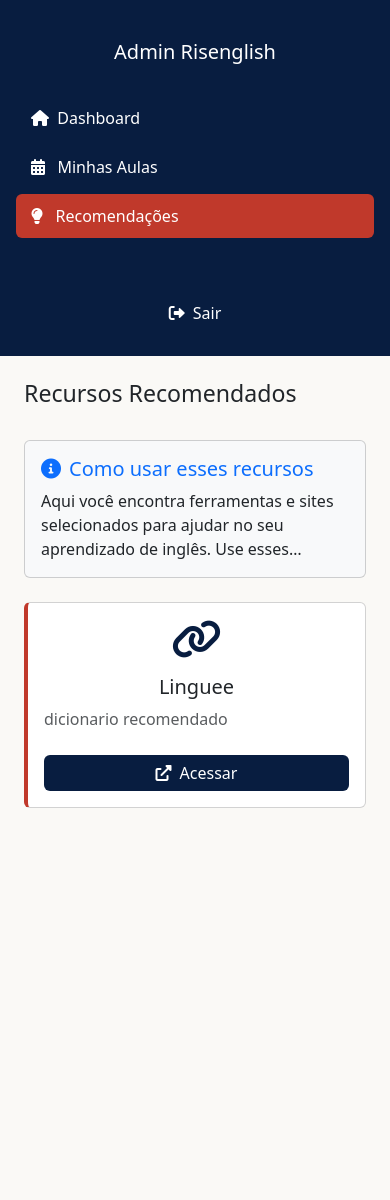
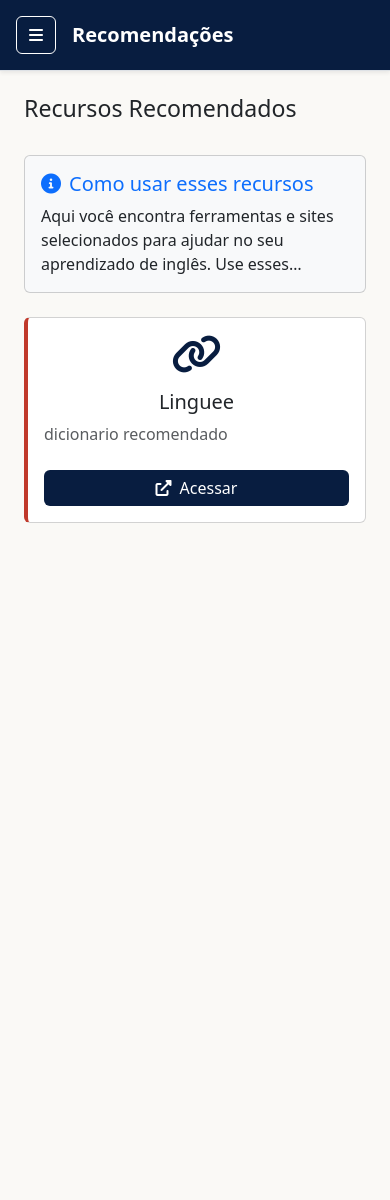
Before and after one commit to jorgeapontes/Risenglish, a PHP site: page /aluno/recomendacoes.php in a window 390 px wide. After the commit the page ends 523 px from the top, so only its background shows below. Run offline with PHP 8.4, Linux system fonts and the light colour scheme; a user stored in the database is signed in; data comes from the database, SQL or seed files in the repository.

Commit message:
terminando responsividade

```diff
--- a/php/aluno/recomendacoes.php
+++ b/php/aluno/recomendacoes.php
@@ -37,53 +37,11 @@ $recursos = $stmt->fetchAll(PDO::FETCH_ASSOC);
     <title>Recomendações - Risenglish</title>
     <link href="https://cdn.jsdelivr.net/npm/bootstrap@5.3.0/dist/css/bootstrap.min.css" rel="stylesheet">
     <link rel="stylesheet" href="https://cdnjs.cloudflare.com/ajax/libs/font-awesome/6.0.0-beta3/css/all.min.css">
+    <link rel="stylesheet" href="../../css/aluno/dashboard.css">
     <style>
         body {
             background-color: #FAF9F6;
             overflow-x: hidden;
-        }
-
-        .sidebar {
-            position: fixed;
-            left: 0;
-            top: 0;
-            height: 100vh;
-            width: 16.666667%;
-            background-color: #081d40;
-            color: #fff;
-            z-index: 1000;
-            overflow-y: auto;
-        }
-
-        .sidebar a {
-            color: #fff;
-            text-decoration: none;
-            display: block;
-            padding: 10px 15px;
-            margin-bottom: 5px;
-            border-radius: 5px;
-            transition: 0.3s;
-        }
-
-        .sidebar a:hover {
-            background-color: rgba(255, 255, 255, 0.1);
-            transform: translateX(3px);
-            transition: 0.3s;
-        }
-
-        .sidebar .active {
-            background-color: #c0392b;
-        }
-
-        .sidebar .active:hover{
-            background-color: #c0392b;
-        }
-
-        .main-content {
-            margin-left: 16.666667%;
-            width: 83.333333%;
-            min-height: 100vh;
-            overflow-y: auto;
         }
 
         .btn-danger {
@@ -127,13 +85,12 @@ $recursos = $stmt->fetchAll(PDO::FETCH_ASSOC);
         }
 
         .card-text {
-            display: -webkit-box; /* Define a div como uma caixa de flex */
-            -webkit-line-clamp: 3; /* Limita o texto a 3 linhas */
+            display: -webkit-box;
+            -webkit-line-clamp: 3;
             line-clamp: 3;
-            -webkit-box-orient: vertical; /* Orienta o conteúdo verticalmente */
-            overflow: hidden; /* Oculta o texto que ultrapassar o limite */
-            text-overflow: ellipsis; /* Adiciona reticências (...) ao final do texto */
-            /* Você também pode adicionar outras propriedades como width, max-width, etc. */
+            -webkit-box-orient: vertical;
+            overflow: hidden;
+            text-overflow: ellipsis;
         }
 
         .recurso-icon {
@@ -156,31 +113,77 @@ $recursos = $stmt->fetchAll(PDO::FETCH_ASSOC);
             right: 15px;
         }
 
-        @media (max-width: 768px) {
+        /* Menu Mobile */
+        @media (max-width: 991px) {
             .sidebar {
-                position: relative;
-                width: 100%;
-                height: auto;
+                display: none !important;
             }
-
             .main-content {
-                margin-left: 0;
-                width: 100%;
+                margin-left: 0 !important;
+                width: 100% !important;
+            }
+            .mobile-navbar-custom {
+                background: #081d40 !important;
+                color: #fff !important;
+            }
+            .mobile-navbar-custom h5 {
+                color: #fff !important;
+            }
+            .mobile-navbar-custom .btn-outline-primary {
+                color: #fff !important;
+                border-color: #fff !important;
+            }
+            .mobile-navbar-custom .btn-outline-primary:active,
+            .mobile-navbar-custom .btn-outline-primary:focus,
+            .mobile-navbar-custom .btn-outline-primary:hover {
+                background: #0a2a5c !important;
+                color: #fff !important;
+                border-color: #fff !important;
             }
         }
     </style>
 </head>
 <body>
-    <div class="container-fluid">
-        <div class="row">
-            <!-- Sidebar -->
-            <div class="col-md-2 d-flex flex-column sidebar p-3">
+    <div class="container-fluid p-0">
+
+        <!-- Menu Mobile (Hamburger & Header) -->
+        <header class="d-flex d-md-none mobile-navbar-custom border-bottom shadow-sm p-3 align-items-center sticky-top">
+            <button class="btn btn-outline-primary me-3" type="button" data-bs-toggle="offcanvas" data-bs-target="#sidebarOffcanvas" aria-controls="sidebarOffcanvas" aria-label="Abrir Menu">
+                <i class="fas fa-bars"></i>
+            </button>
+            <h5 class="mb-0 fw-bold">Recomendações</h5>
+        </header>
+
+        <!-- Sidebar Offcanvas (Menu para Mobile) -->
+        <div class="offcanvas offcanvas-top text-white mobile-offcanvas" tabindex="-1" id="sidebarOffcanvas" aria-labelledby="sidebarOffcanvasLabel" style="background-color: #081d40; height: 50vh;">
+            <div class="offcanvas-header">
+                <h5 class="offcanvas-title fw-bold" id="sidebarOffcanvasLabel"><?php echo $aluno_nome; ?></h5>
+                <button type="button" class="btn-close btn-close-white text-reset" data-bs-dismiss="offcanvas" aria-label="Close"></button>
+            </div>
+            <div class="offcanvas-body d-flex flex-column">
+                 <!-- Menu centralizado verticalmente -->
+                <div class="d-flex flex-column flex-grow-1 mb-5">
+                    <a href="dashboard.php" class="rounded"><i class="fas fa-home"></i>&nbsp;&nbsp;Dashboard</a>
+                    <a href="minhas_aulas.php" class="rounded"><i class="fas fa-calendar-alt"></i>&nbsp;&nbsp;&nbsp;Minhas Aulas</a>
+                    <a href="recomendacoes.php" class="rounded active"><i class="fas fa-lightbulb"></i>&nbsp;&nbsp;&nbsp;Recomendações</a>
+                </div>
+
+                <!-- Botão sair no rodapé -->
+                <div class="mt-auto">
+                    <a href="../logout.php" id="botao-sair" class="btn btn-outline-danger w-100"><i class="fas fa-sign-out-alt me-2"></i>Sair</a>
+                </div>
+            </div>
+        </div>
+
+        <div class="row g-0">
+            <!-- Sidebar Desktop (Visível apenas em md e acima) -->
+            <div class="col-md-2 d-none d-md-flex flex-column sidebar p-3">
                 <!-- Nome do aluno -->
                 <div class="mb-4 text-center">
                     <h5 class="mt-4"><?php echo $aluno_nome; ?></h5>
                 </div>
 
-                <!-- Menu centralizado verticalmente -->
+                <!-- Menu -->
                 <div class="d-flex flex-column flex-grow-1 mb-5">
                     <a href="dashboard.php" class="rounded"><i class="fas fa-home"></i>&nbsp;&nbsp;Dashboard</a>
                     <a href="minhas_aulas.php" class="rounded"><i class="fas fa-calendar-alt"></i>&nbsp;&nbsp;&nbsp;Minhas Aulas</a>
@@ -193,8 +196,8 @@ $recursos = $stmt->fetchAll(PDO::FETCH_ASSOC);
                 </div>
             </div>
 
-            <!-- Conteúdo principal -->
-            <div class="col-md-10 main-content p-4">
+            <!-- Conteúdo Principal -->
+            <div class="col-12 col-md-10 main-content p-4">
                 <div class="d-flex justify-content-between align-items-center mb-4">
                     <h3>Recursos Recomendados</h3>
                 </div>
```
Also changed, not shown: css/aluno/dashboard.css (+33 -71 lines), php/aluno/dashboard.php (+12 -9 lines), php/aluno/minhas_aulas.php (+61 -57 lines).
